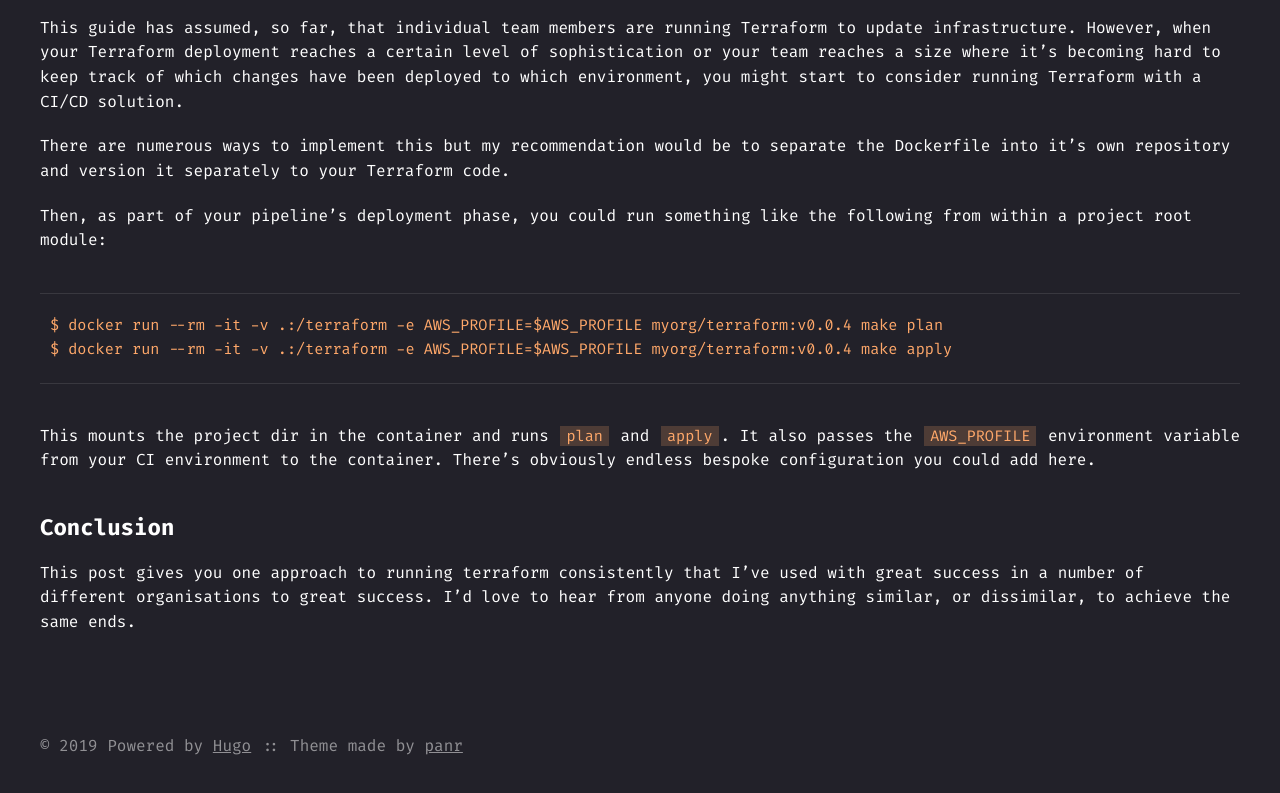
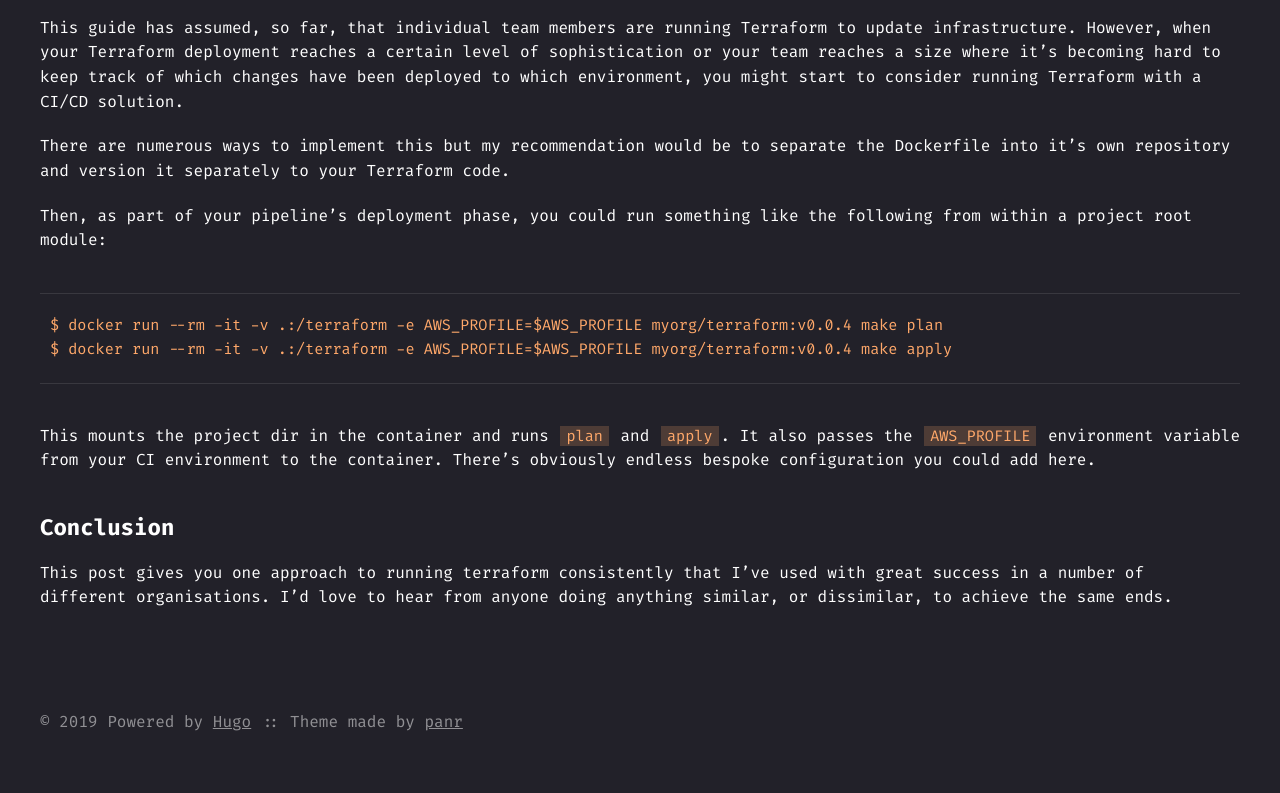
Before and after one commit to ribbybibby/ribbybibby.github.io, a plain HTML site: page posts/consistent-runtime-for-terraform-with-docker-and-make/index.html in a window 1280 px wide. Shown: the part 5732-6525 px from the top of the page. Drawn offline with Linux system fonts and the light colour scheme; files that its build step writes are made by us from their sources; files whose address does not match are found by name.

Commit message:
rebuilding site Thu  2 May 2019 20:55:21 BST

```diff
--- a/posts/consistent-runtime-for-terraform-with-docker-and-make/index.html
+++ b/posts/consistent-runtime-for-terraform-with-docker-and-make/index.html
@@ -314,7 +314,7 @@ $ docker run --rm -it -v .:/terraform -e AWS_PROFILE=$AWS_PROFILE myorg/terrafor
 
 <h2 id="conclusion">Conclusion</h2>
 
-<p>This post gives you one approach to running terraform consistently that I&rsquo;ve used with great success in a number of different organisations to great success. I&rsquo;d love to hear from anyone doing anything similar, or dissimilar, to achieve the same ends.</p>
+<p>This post gives you one approach to running terraform consistently that I&rsquo;ve used with great success in a number of different organisations. I&rsquo;d love to hear from anyone doing anything similar, or dissimilar, to achieve the same ends.</p>
 
   </div>
 
```
